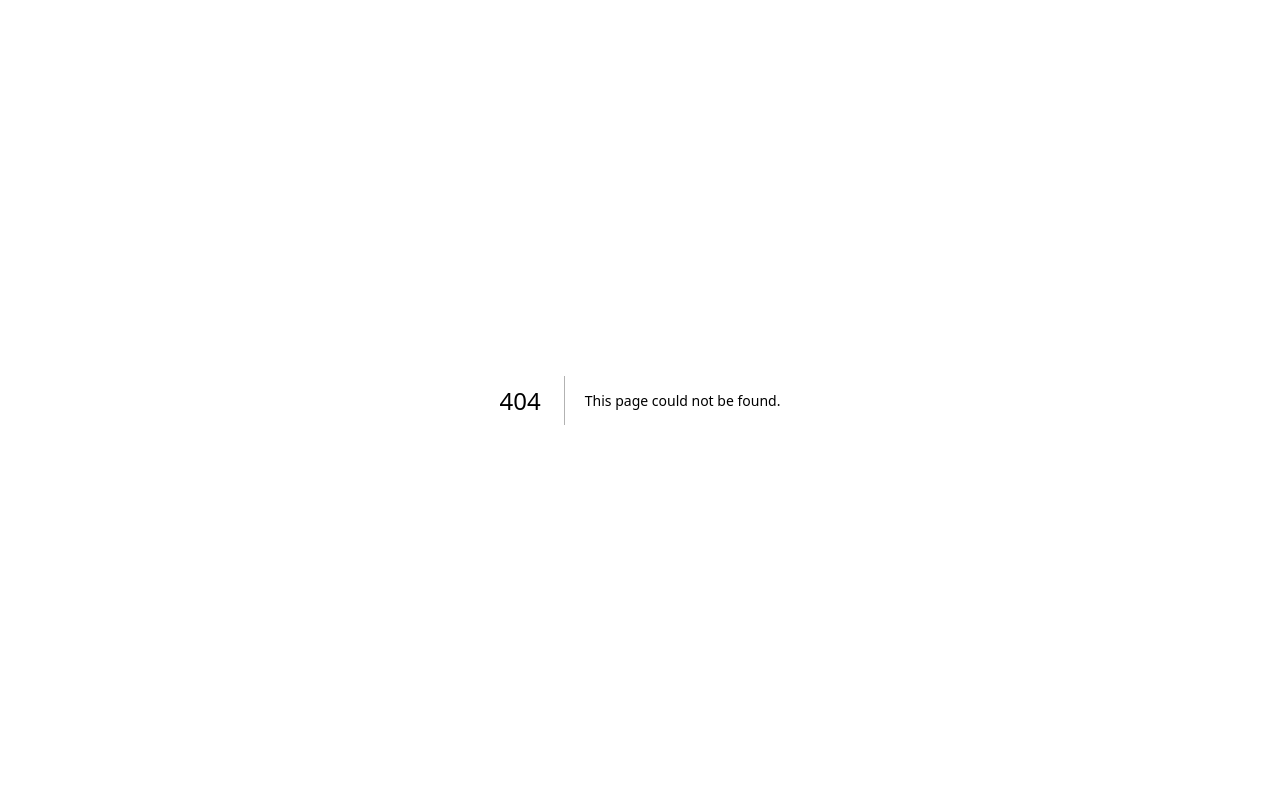
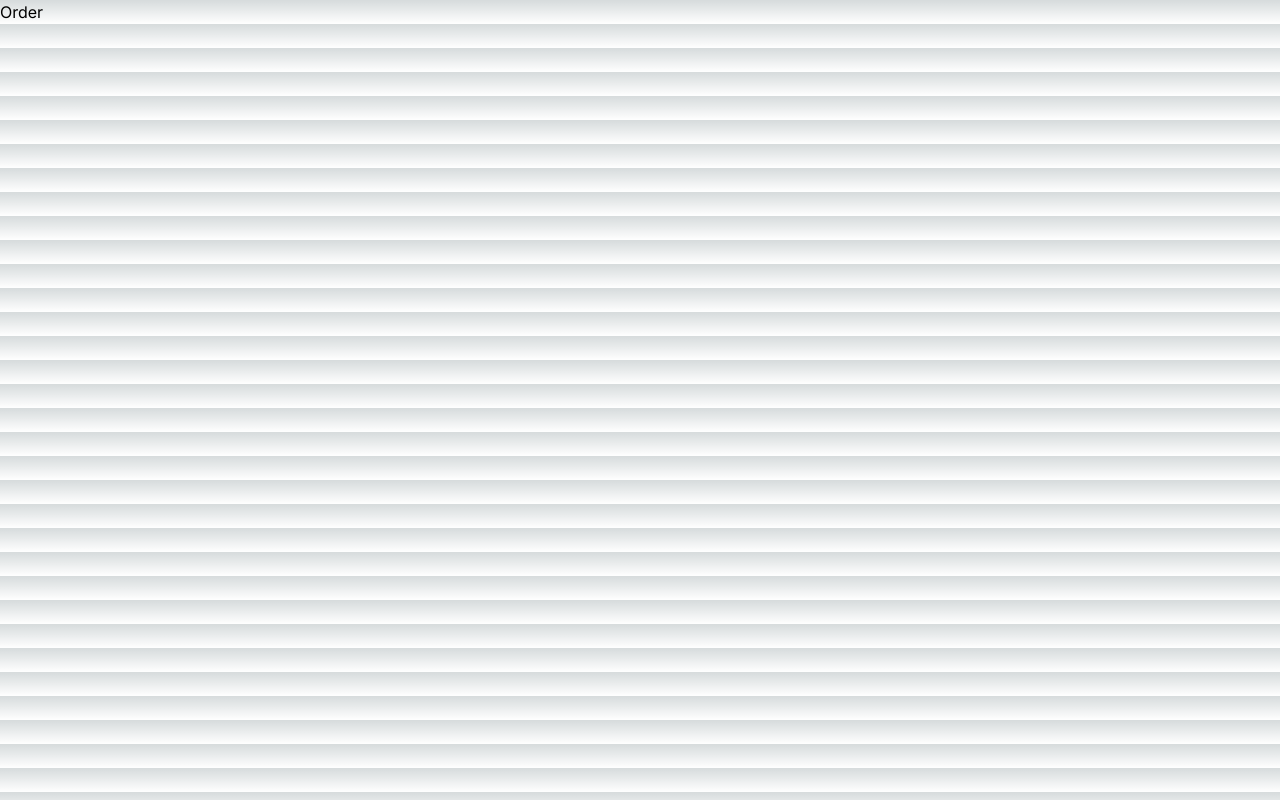
Before and after one commit to jaximoto/Dapper-Deserts, a Next.js app: page /order in a window 1280 px wide. Before the commit this address had no page. Built offline with nearby package versions, Linux system fonts and the light colour scheme.

Commit message:
Figured out routing

```diff
--- a/src/app/hamburger.tsx
+++ b/src/app/hamburger.tsx
@@ -1,5 +1,6 @@
 'use client'
 import React, { useState } from 'react';
+import Link from 'next/link';
 
 export default function Hamburger()
 {
@@ -10,7 +11,7 @@ export default function Hamburger()
         setIsOpen(!isOpen);
     }
     return(
-        <div className='fixed'>
+        <div className=' BUTTON CONTAINER fixed'>
             <button onClick={handleClick}
             className='flex flex-col justify-center
             items-center gap-y-1 h-7 w-7 bg-slate-100 rounded-sm'>
@@ -34,8 +35,8 @@ export default function Hamburger()
 
                         </span>
             </button>
-            <div className={`bg-slate-100 h-screen w-96 ${isOpen ? 'flex' : 'hidden'}`}>
-
+            <div className={`MENU bg-slate-100 h-screen w-96 ${isOpen ? 'flex' : 'hidden'}`}>
+                <Link href='/order'>Order</Link>
 
             </div>
         </div>
--- /dev/null
+++ b/src/app/order/page.tsx
@@ -0,0 +1,6 @@
+export default function Order()
+{
+    return(
+    <h1>Order</h1>
+    )
+}
```
